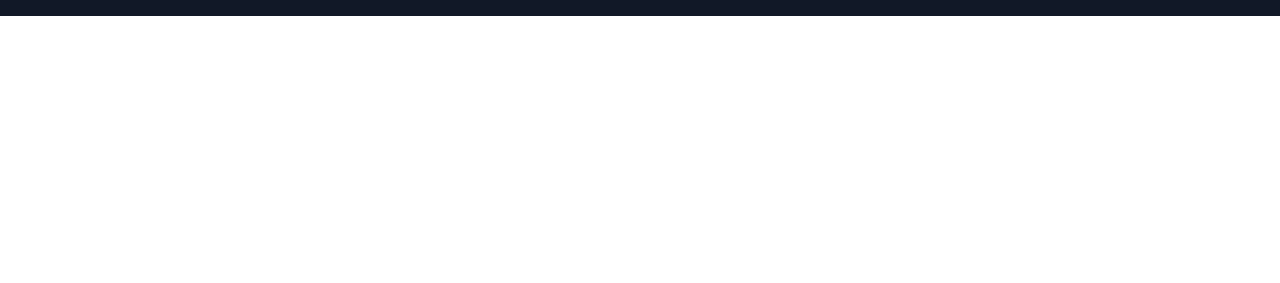
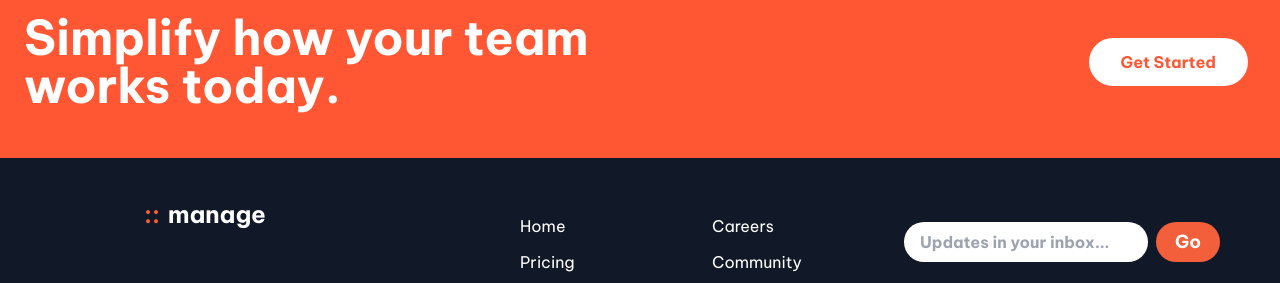
Before and after one commit to marconesdb/ManageLandingpage, a plain HTML site: page index.html in a window 1280 px wide. Shown: the part 2285-2568 px from the top of the page. Before the commit the page ends 2301 px from the top, so only its background shows below. Drawn offline with nearby package versions, Linux system fonts and the light colour scheme.

Commit message:
Criação da Section Orange

```diff
--- a/index.html
+++ b/index.html
@@ -160,7 +160,22 @@
 </section>
 
 </div>
-<!-- Footer container -->
+
+
+<!--Section Orange -->
+
+<div class="bg-[#FF5733]  py-12 pl-2 pr-4 mt-44">
+    <div class="max-w-7xl mx-auto px-4 flex justify-between items-center">
+      <div class="flex flex-col text-white text-4xl md:text-5xl font-bold">
+        <span>Simplify how your team</span>
+        <span>works today.</span>
+      </div>
+
+      <button class="bg-white text-[#FF5733] px-8  py-3 rounded-full font-semibold hover:bg-opacity-90 transition-colors">
+        Get Started
+      </button>
+    </div>
+  </div>
 
 <!-- Footer container -->
 <footer class="bg-gray-900 text-white py-8 pl-32 pr-4">
```
